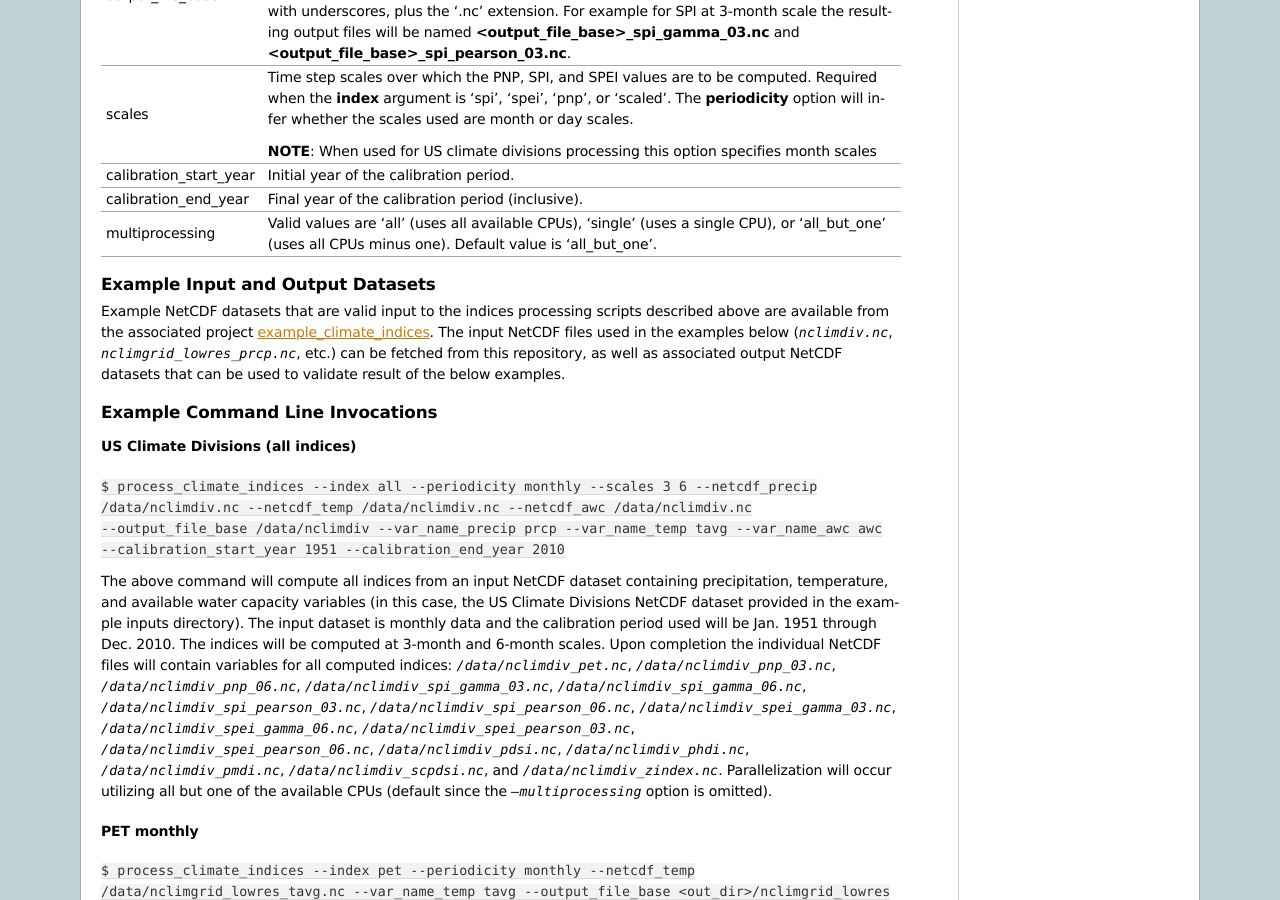
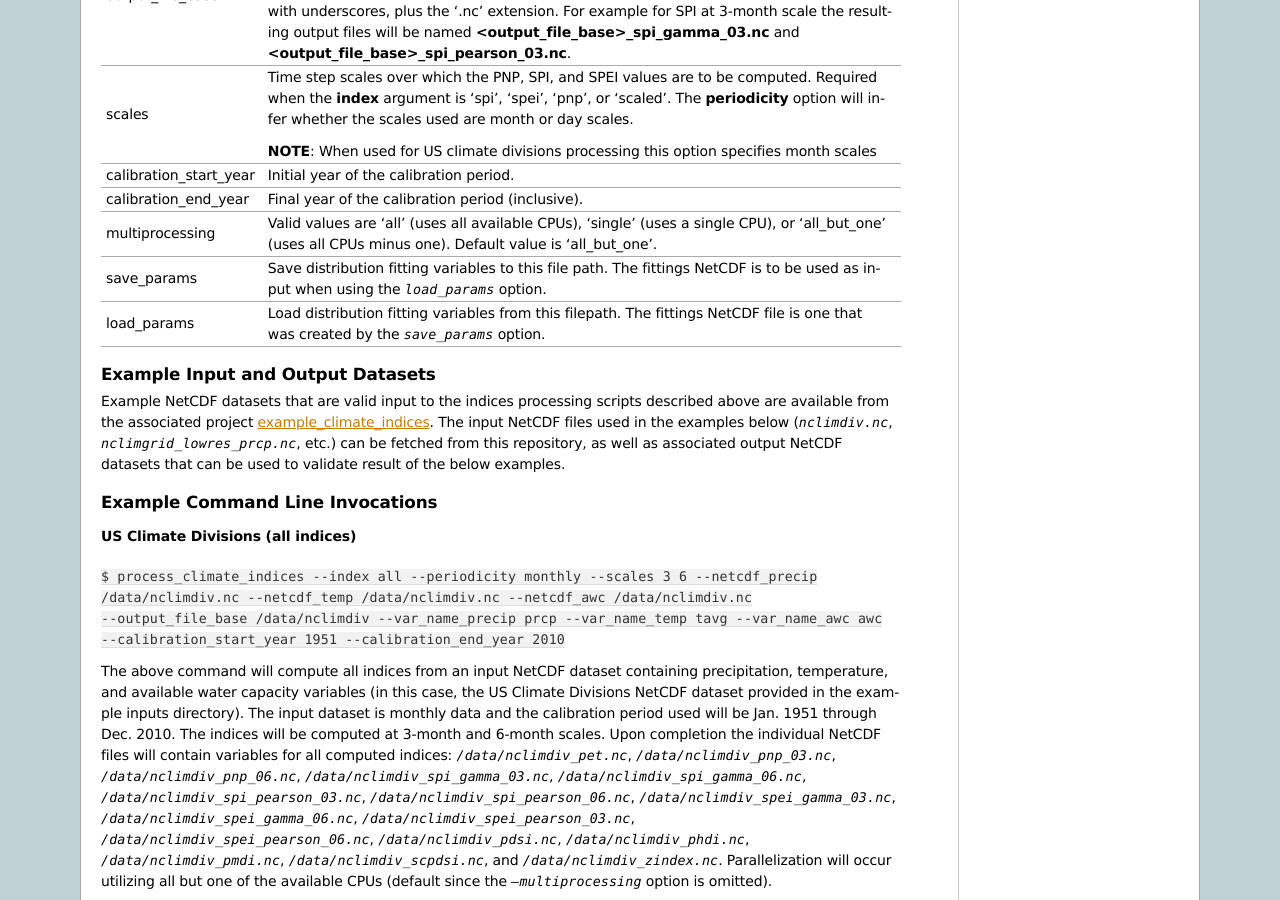
Before and after one commit to monocongo/climate_indices, a Sphinx documentation site: the page built from docs/index.rst, in a window 1280 px wide and 900 px high, scrolled down 2344 px. Built offline with Sphinx 7.4.7, drawn with Linux system fonts in a browser that asks for light colours.

Commit message:
added options for load/save of fitting parameters

```diff
--- a/docs/index.rst
+++ b/docs/index.rst
@@ -229,6 +229,14 @@ The options for the entry point script are described below:
 |                        | 'all_but_one' (uses all CPUs minus one).        |
 |                        | Default value is 'all_but_one'.                 |
 +------------------------+-------------------------------------------------+
+| save_params            | Save distribution fitting variables to this file|
+|                        | path. The fittings NetCDF is to be used as input|
+|                        | when using the `load_params` option.            |
++------------------------+-------------------------------------------------+
+| load_params            | Load distribution fitting variables from this   |
+|                        | filepath. The fittings NetCDF file is one that  |
+|                        | was created by the `save_params` option.        |
++------------------------+-------------------------------------------------+
 
 Example Input and Output Datasets
 ^^^^^^^^^^^^^^^^^^^^^^^^^^^^^^^^^^
```
